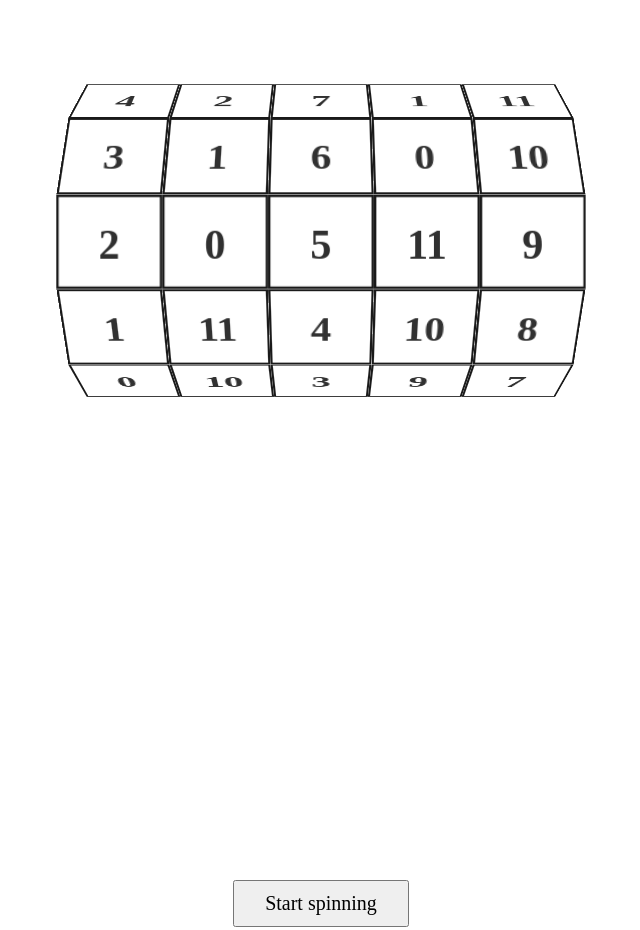
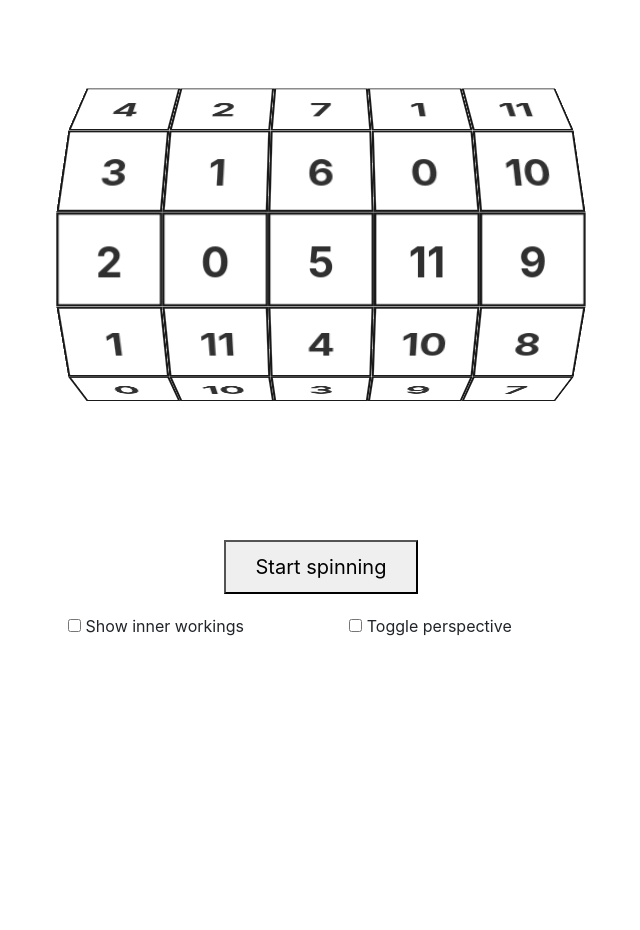
Before and after one commit to srsuper/slot, a plain HTML site: page index.html in a window 1280 px wide. Shown: the top 930 px of the page, without its empty margins (319-959 px from the left). After the commit the page ends 800 px from the top, so only its background shows below. Drawn offline with nearby package versions, Linux system fonts and the light colour scheme.

Commit message:
Update index.html

```diff
--- a/index.html
+++ b/index.html
@@ -5,9 +5,14 @@
   <title>FOOK Slot Machine </title>
   <link rel="stylesheet" href="https://cdnjs.cloudflare.com/ajax/libs/normalize/5.0.0/normalize.min.css">
 <link rel="stylesheet" href="./style.css">
+<link rel="stylesheet" href="https://stackpath.bootstrapcdn.com/bootstrap/4.4.1/css/bootstrap.min.css" integrity="sha384-Vkoo8x4CGsO3+Hhxv8T/Q5PaXtkKtu6ug5TOeNV6gBiFeWPGFN9MuhOf23Q9Ifjh" crossorigin="anonymous">
 
 </head>
 <body>
+<script src="https://code.jquery.com/jquery-3.4.1.slim.min.js" integrity="sha384-J6qa4849blE2+poT4WnyKhv5vZF5SrPo0iEjwBvKU7imGFAV0wwj1yYfoRSJoZ+n" crossorigin="anonymous"></script>
+<script src="https://cdn.jsdelivr.net/npm/popper.js@1.16.0/dist/umd/popper.min.js" integrity="sha384-Q6E9RHvbIyZFJoft+2mJbHaEWldlvI9IOYy5n3zV9zzTtmI3UksdQRVvoxMfooAo" crossorigin="anonymous"></script>
+<script src="https://stackpath.bootstrapcdn.com/bootstrap/4.4.1/js/bootstrap.min.js" integrity="sha384-wfSDF2E50Y2D1uUdj0O3uMBJnjuUD4Ih7YwaYd1iqfktj0Uod8GCExl3Og8ifwB6" crossorigin="anonymous"></script>
+<div class="container">
 <!-- partial:index.partial.html -->
 <div id="stage" class="perspective-on">
 		  <div id="rotate">
@@ -45,6 +50,7 @@
 		  </div>
 
 	</div>
+  </div>
 <!-- partial -->
   <script src='https://cdnjs.cloudflare.com/ajax/libs/jquery/2.2.2/jquery.min.js'></script><script  src="./script.js"></script>
 
```
